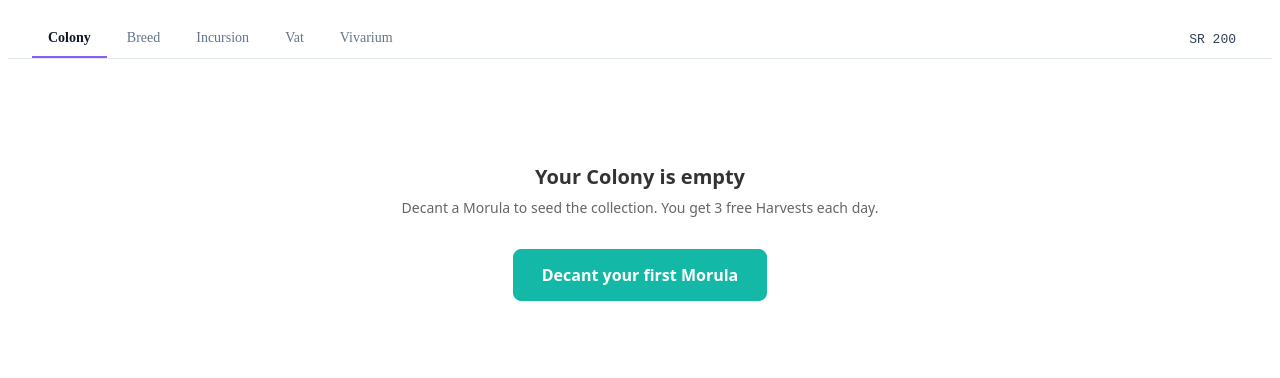
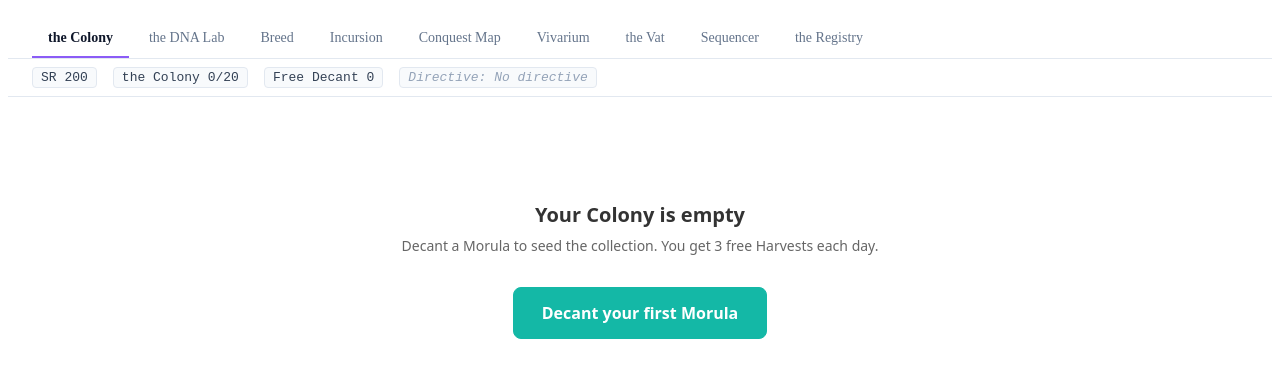
Before and after one commit to nicojitters/morulium, a React (Vite) app: page / in a window 1280 px wide. Shown: the top 378 px of the page. Built offline with nearby package versions, Linux system fonts and the light colour scheme.

Commit message:
feat(ui): AppShell with locks-driven nav + integrated HUD (P1 Task 1.6)

```diff
--- a/src/App.tsx
+++ b/src/App.tsx
@@ -1,44 +1,35 @@
 import { useState, type ReactElement } from 'react';
+import type { SurfaceId } from './state/unlocks';
+import { AppShell } from './ui/components/AppShell';
 import { Colony } from './ui/screens/Colony';
+import { DNALab } from './ui/screens/DNALab';
 import { Breed } from './ui/screens/Breed';
 import { Incursion } from './ui/screens/Incursion';
+import { ConquestMap } from './ui/screens/ConquestMap';
+import { Vivarium } from './ui/screens/Vivarium';
 import { Vat } from './ui/screens/Vat';
-import { Vivarium } from './ui/screens/Vivarium';
-import { SerumBadge } from './ui/components/SerumBadge';
-import { styles } from './ui/styles';
-
-type Tab = 'colony' | 'breed' | 'incursion' | 'vat' | 'vivarium';
+import { Registry } from './ui/screens/Registry';
 
 export function App(): ReactElement {
-  const [tab, setTab] = useState<Tab>('colony');
+  const [current, setCurrent] = useState<SurfaceId>('colony');
 
-  const active = (t: Tab) => (tab === t ? styles.navTabActive : styles.navTab);
+  const screen = (() => {
+    switch (current) {
+      case 'colony':       return <Colony />;
+      case 'dna-lab':      return <DNALab />;
+      case 'breed':        return <Breed />;
+      case 'incursion':    return <Incursion />;
+      case 'conquest-map': return <ConquestMap />;
+      case 'vivarium':     return <Vivarium />;
+      case 'vat':          return <Vat />;
+      case 'sequencer':    return <Registry />;   // temporary until deferred model change
+      case 'registry':     return <Registry />;
+    }
+  })();
 
   return (
-    <>
-      <nav style={styles.nav}>
-        <button type="button" style={active('colony')} onClick={() => setTab('colony')} data-testid="nav-tab-colony">
-          Colony
-        </button>
-        <button type="button" style={active('breed')} onClick={() => setTab('breed')} data-testid="nav-tab-breed">
-          Breed
-        </button>
-        <button type="button" style={active('incursion')} onClick={() => setTab('incursion')} data-testid="nav-tab-incursion">
-          Incursion
-        </button>
-        <button type="button" style={active('vat')} onClick={() => setTab('vat')} data-testid="nav-tab-vat">
-          Vat
-        </button>
-        <button type="button" style={active('vivarium')} onClick={() => setTab('vivarium')} data-testid="nav-tab-vivarium">
-          Vivarium
-        </button>
-        <SerumBadge />
-      </nav>
-      {tab === 'colony' && <Colony />}
-      {tab === 'breed' && <Breed />}
-      {tab === 'incursion' && <Incursion />}
-      {tab === 'vat' && <Vat />}
-      {tab === 'vivarium' && <Vivarium />}
-    </>
+    <AppShell current={current} onNavigate={setCurrent} directiveText={null}>
+      {screen}
+    </AppShell>
   );
 }
--- /dev/null
+++ b/src/ui/components/AppShell.tsx
@@ -0,0 +1,63 @@
+import type { ReactElement, ReactNode } from 'react';
+import { useColonyStore } from '../../state/colony';
+import { isUnlocked, type SurfaceId } from '../../state/unlocks';
+import { TERMS } from '../terms';
+import { styles } from '../styles';
+import { StatusHud } from './StatusHud';
+
+const ORDER: readonly SurfaceId[] = [
+  'colony', 'dna-lab', 'breed', 'incursion',
+  'conquest-map', 'vivarium', 'vat', 'sequencer', 'registry',
+];
+
+const LABELS: Readonly<Record<SurfaceId, string>> = {
+  'colony':       TERMS.colony,
+  'dna-lab':      TERMS.dnaLab,
+  'breed':        'Breed',
+  'incursion':    TERMS.incursion,
+  'conquest-map': TERMS.conquestMap,
+  'vivarium':     TERMS.vivarium,
+  'vat':          TERMS.vat,
+  'sequencer':    TERMS.sequencer,
+  'registry':     TERMS.registry,
+};
+
+export function AppShell(props: {
+  current: SurfaceId;
+  onNavigate: (id: SurfaceId) => void;
+  directiveText: string | null;
+  children: ReactNode;
+}): ReactElement {
+  const unlocks = useColonyStore((s) => s.unlocks);
+
+  return (
+    <>
+      <nav style={styles.nav}>
+        {ORDER.map((id) => {
+          const unlocked = isUnlocked(unlocks, id);
+          const isCurrent = props.current === id;
+          const style = !unlocked
+            ? styles.navTabLocked
+            : isCurrent
+              ? styles.navTabActive
+              : styles.navTab;
+          return (
+            <button
+              key={id}
+              type="button"
+              style={style}
+              disabled={!unlocked}
+              onClick={() => unlocked && props.onNavigate(id)}
+              data-testid={`nav-tab-${id}`}
+              title={!unlocked && unlocks[id].reason ? unlocks[id].reason : undefined}
+            >
+              {LABELS[id]}
+            </button>
+          );
+        })}
+      </nav>
+      <StatusHud directiveText={props.directiveText} />
+      {props.children}
+    </>
+  );
+}
```
Also changed, not shown: 2 other files (tests, documents, lock files or other folders).
